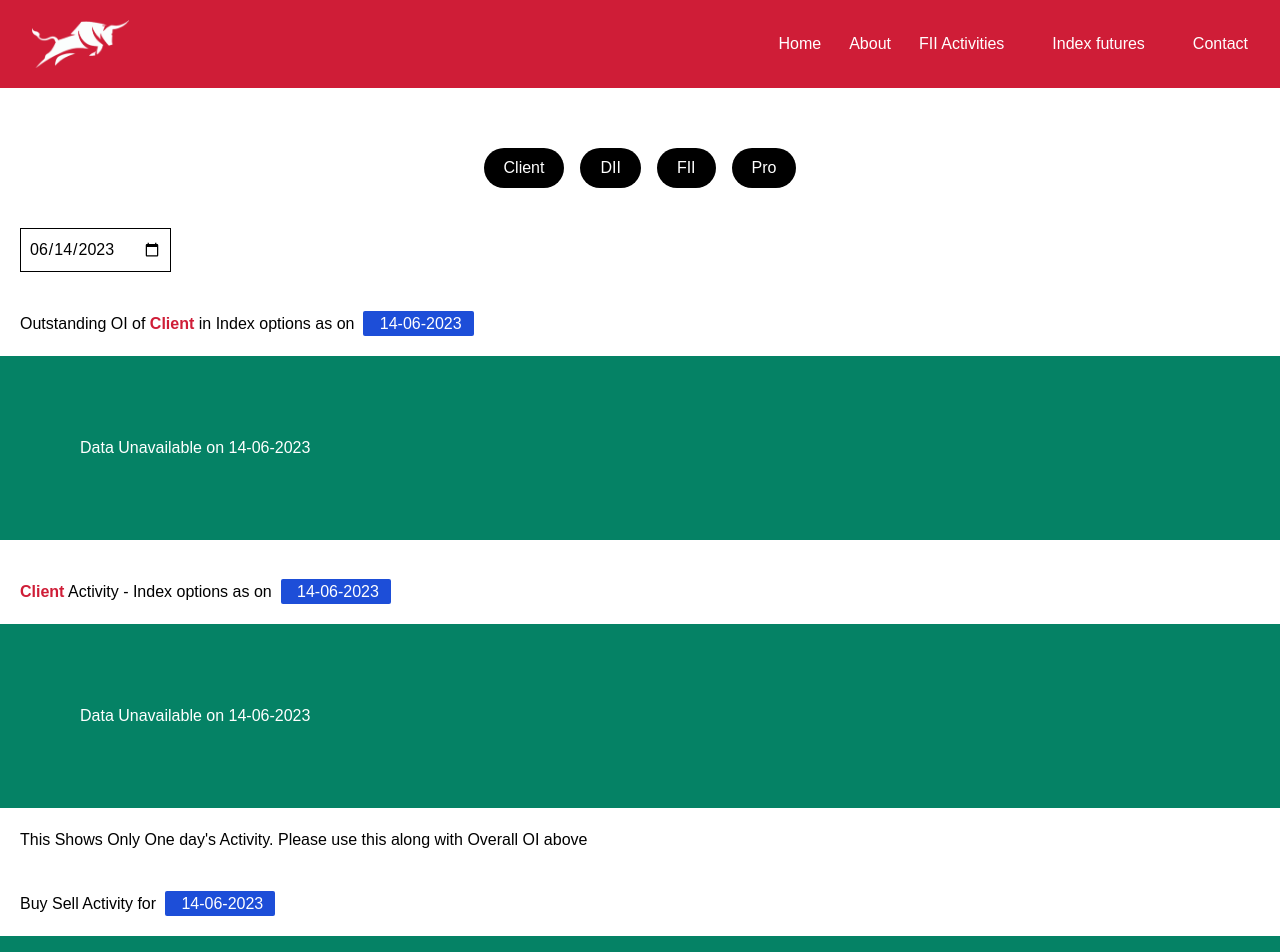
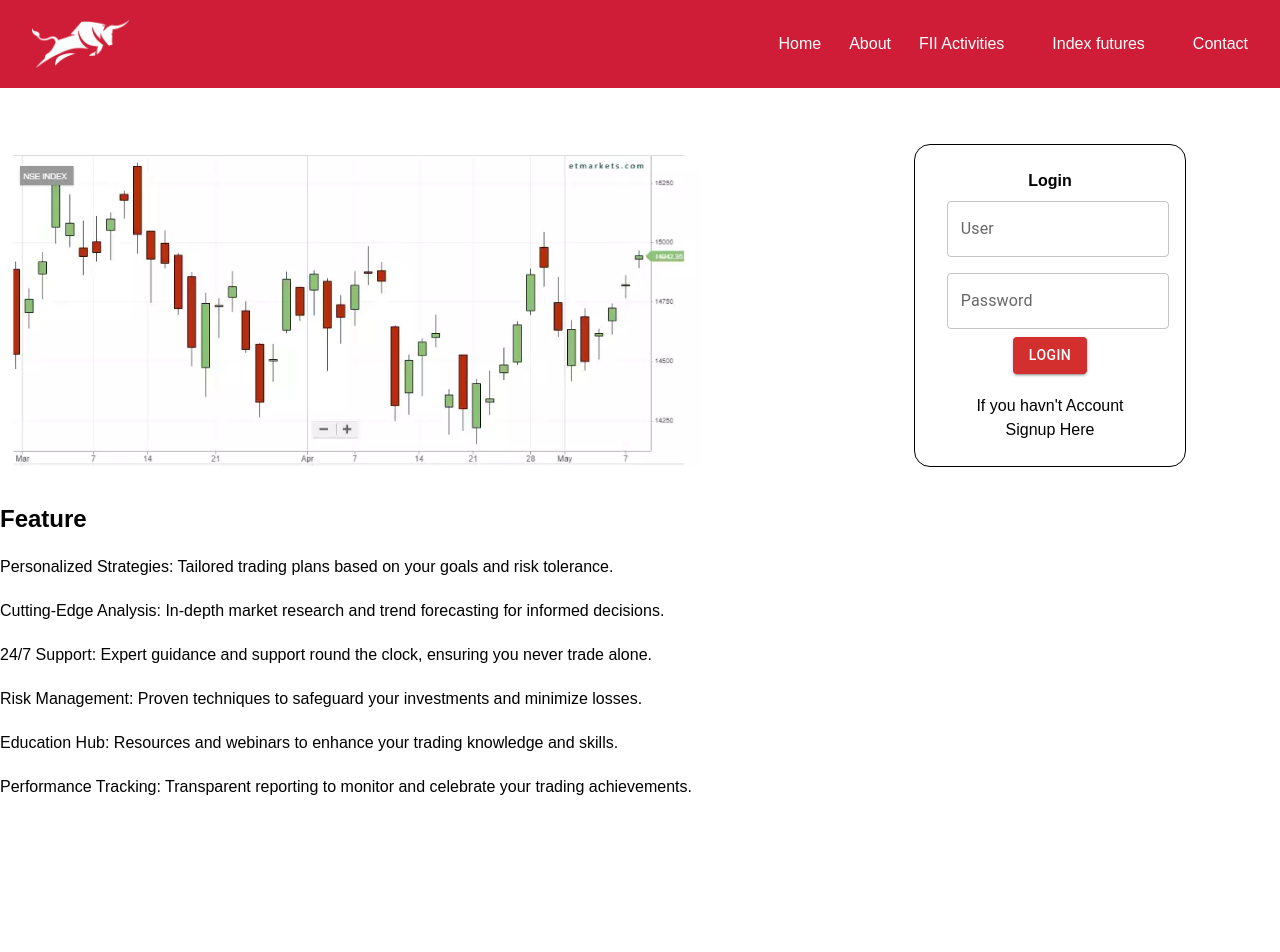
Before and after one commit to kamaluiuxd/future-bull, a React (Create React App) app: page / in a window 1280 px wide. Shown: the top 952 px of the page. After the commit the page ends 839 px from the top, so only its background shows below. Built offline with nearby package versions, Linux system fonts and the light colour scheme; no server answers; some icons are missing.

Commit message:
check for chart data with cors

```diff
--- a/src/Pages/Activities.js
+++ b/src/Pages/Activities.js
@@ -2,16 +2,23 @@ import BuySellActivities from "../Components/BuySellActivities";
 import CompanyFilter from "../Components/CompanyFilter";
 import DateComponent from "../Components/DateComponent";
 import FiiActivity from "../Components/FiiActivity";
+import OutstandingOF from "../Components/OutstandingOF";
 import { useTrade } from "../Context/TradeContext";
 
 const Activities = () => {
 	const { response, date, item } = useTrade();
 	let newDate = date.split("-").reverse().join("-");
 	return (
-		<div className="grid">
-			<section className="md:w-[1400px] md:mx-auto my-10 col-span-6">
+		<section className="md:w-[1400px] md:mx-auto my-10">
 			<CompanyFilter />
 			<DateComponent />
+			<section className="my-10 ">
+				<h1 className="m-5">
+					Outstanding OI of <span className="text-fb_prime font-bold">{item}</span> in Index options as on &nbsp;
+					<span className="px-3 py-1 bg-blue-700  text-white rounded-sm"> {newDate}</span>{" "}
+				</h1>
+				<OutstandingOF response={response} />
+			</section>
 
 			<section className="my-10 ">
 				<h1 className="m-5">
@@ -31,8 +38,6 @@ const Activities = () => {
 				<p className="m-5">This Shows Only One day's Activity. Please use this along with Overall OI above </p>
 			</section>
 		</section>
-			<section className="col-span-6">Hio</section>
-		</div>
 	);
 };
 export default Activities;
--- a/src/Pages/Chart.js
+++ b/src/Pages/Chart.js
@@ -3,6 +3,8 @@ import { useTrade } from "../Context/TradeContext";
 
 const Chart = () => {
 	const { months, chart } = useTrade();
+
+	console.log(months);
 	return (
 		<div>
 			<section className="m-5">
--- a/src/Pages/Home.js
+++ b/src/Pages/Home.js
@@ -1,49 +1,53 @@
 /* eslint-disable react-hooks/exhaustive-deps */
-import BuySellActivities from "../Components/BuySellActivities";
-import CompanyFilter from "../Components/CompanyFilter";
-import DateComponent from "../Components/DateComponent";
-import FiiActivity from "../Components/FiiActivity";
-import OutstandingOF from "../Components/OutstandingOF";
-import TableData from "../Components/TableData";
-import { useTrade } from "../Context/TradeContext";
-
+import { Box, Button, FormControl, TextField } from "@mui/material";
+// import { useState } from "react";
+import { Link } from "react-router-dom";
+import chart from "../assets/chart.webp";
 const Home = () => {
-	const { date, response, item, table } = useTrade();
-
-	let newDate = date.split("-").reverse().join("-");
-
 	return (
 		<section className="md:w-[1400px] md:mx-auto my-10">
-			<CompanyFilter />
-			<DateComponent />
-			<section className="my-10 ">
-				<h1 className="m-5">
-					Outstanding OI of <span className="text-fb_prime font-bold">{item}</span> in Index options as on &nbsp;
-					<span className="px-3 py-1 bg-blue-700  text-white rounded-sm"> {newDate}</span>{" "}
-				</h1>
-				<OutstandingOF response={response} />
+			<section className="grid grid-cols-12 items-center">
+				<img className="col-span-6" src={chart} alt="Nifty Chart" srcset="" />
+
+				<section className="col-span-6">
+					<div className="w-[600px] mx-auto  flex justify-center items-center">
+						<div className="bg-white border border-black p-4 m-4 rounded-2xl ">
+							<FormControl sx={{ m: 1, width: "25ch" }} variant="outlined">
+								<h1 className="font-bold text-center">Login</h1>
+								<div className="text-center">
+									<Box
+										component="form"
+										sx={{ "& .MuiTextField-root": { m: 1, width: "25ch" } }}
+										noValidate
+										autoComplete="off"
+									>
+										<TextField label="User" type="text" autoComplete="current-password" variant="outlined" />
+										<TextField label="Password" type="password" autoComplete="current-password" variant="outlined" />
+										<Button variant="contained" color="error">
+											Login
+										</Button>
+
+										<p className="mt-5">If you havn't Account</p>
+										<p>
+											<Link to="/signup"> Signup Here</Link>
+										</p>
+									</Box>
+								</div>
+							</FormControl>
+						</div>
+					</div>
+				</section>
 			</section>
-
-			<section className="my-10 ">
-				<h1 className="m-5">
-					<span className="text-fb_prime font-bold">{item}</span> Activity - Index options as on &nbsp;
-					<span className="px-3 py-1 bg-blue-700 text-white rounded-sm"> {newDate}</span>{" "}
-				</h1>
-				<FiiActivity response={response} />
-				<p className="m-5">This Shows Only One day's Activity. Please use this along with Overall OI above </p>
-			</section>
-
-			<section className="my-10 ">
-				<h1 className="m-5">
-					Buy Sell Activity for &nbsp;
-					<span className="px-3 py-1 bg-blue-700 text-white rounded-sm"> {newDate}</span>{" "}
-				</h1>
-				<BuySellActivities response={response} />
-				<p className="m-5">This Shows Only One day's Activity. Please use this along with Overall OI above </p>
-			</section>
-
 			<section>
-				<TableData table={table} />
+				<h1 className="text-2xl font-bold my-5">Feature</h1>
+				<ul className="space-y-5 ">
+					<li>Personalized Strategies: Tailored trading plans based on your goals and risk tolerance.</li>
+					<li>Cutting-Edge Analysis: In-depth market research and trend forecasting for informed decisions.</li>
+					<li>24/7 Support: Expert guidance and support round the clock, ensuring you never trade alone.</li>
+					<li>Risk Management: Proven techniques to safeguard your investments and minimize losses.</li>
+					<li>Education Hub: Resources and webinars to enhance your trading knowledge and skills.</li>
+					<li>Performance Tracking: Transparent reporting to monitor and celebrate your trading achievements.</li>
+				</ul>
 			</section>
 		</section>
 	);
--- a/src/Pages/Login.js
+++ b/src/Pages/Login.js
@@ -1,37 +1,4 @@
-import { Box, Button, FormControl, TextField } from "@mui/material";
-// import { useState } from "react";
-import { Link } from "react-router-dom";
-
 const Login = () => {
-	return (
-		<section className=" ">
-			<div className="w-[600px] mx-auto  flex justify-center items-center mt-40">
-				<div className="bg-white border border-black p-4 m-4 rounded-2xl ">
-					<FormControl sx={{ m: 1, width: "25ch" }} variant="outlined">
-						<h1 className="font-bold text-center">Login</h1>
-						<div className="text-center">
-							<Box
-								component="form"
-								sx={{ "& .MuiTextField-root": { m: 1, width: "25ch" } }}
-								noValidate
-								autoComplete="off"
-							>
-								<TextField label="User" type="text" autoComplete="current-password" variant="outlined" />
-								<TextField label="Password" type="password" autoComplete="current-password" variant="outlined" />
-								<Button variant="contained" color="error">
-									Login
-								</Button>
-
-								<p className="mt-5">If you havn't Account</p>
-								<p>
-									<Link to="/signup"> Signup Here</Link>
-								</p>
-							</Box>
-						</div>
-					</FormControl>
-				</div>
-			</div>
-		</section>
-	);
+	return <section className=" "></section>;
 };
 export default Login;
--- a/src/Pages/Signup.js
+++ b/src/Pages/Signup.js
@@ -27,7 +27,7 @@ const Signup = () => {
 
 								<p className="mt-5">If you have Account</p>
 								<p>
-									<Link to="/login"> Signin Here</Link>
+									<Link to="/"> Signin Here</Link>
 								</p>
 							</Box>
 						</div>
--- a/src/Pages/TradingActivities.js
+++ b/src/Pages/TradingActivities.js
@@ -1,4 +1,14 @@
+import TableData from "../Components/TableData";
+import { useTrade } from "../Context/TradeContext";
+
 const TradingActivities = () => {
-	return <div>TradingActivities</div>;
+	const { table } = useTrade();
+	return (
+		<>
+			<section>
+				<TableData table={table} />
+			</section>
+		</>
+	);
 };
 export default TradingActivities;
--- a/src/config/api.js
+++ b/src/config/api.js
@@ -15,3 +15,14 @@ export const tradeMy = () => `http://103.154.252.16:8080/futureBull/api/fetchTra
 
 //Fetch Daily Table Data
 export const tableData = () => `http://103.154.252.16:8080/futureBull/api/fetchDailyData`;
+
+//Fetch Index Feature Position Category
+export const ifpCategory = (date) => `http://103.154.252.16:8080/futureBull/api/fetchPositionsByCategory?date=${date}`;
+
+//Fetch Index Feature Position
+export const ifpHistory = (item) =>
+	`http://103.154.252.16:8080/futureBull/api/fetchPositionsHistory?clientType=${item}`;
+
+//Index Futures Positions – Daily Change
+export const ifpDailyChanges = (months) =>
+	`http://103.154.252.16:8080/futureBull/api/fetchPositionsDailyChange?monthYear=${months}`;
--- a/tailwind.config.js
+++ b/tailwind.config.js
@@ -1,3 +1,4 @@
+const plugin = require("tailwindcss/plugin");
 /** @type {import('tailwindcss').Config} */
 module.exports = {
 	content: ["./src/**/*.{js,jsx,ts,tsx}"],
@@ -15,5 +16,9 @@ module.exports = {
 			},
 		},
 	},
-	plugins: [],
+	plugins: [
+		plugin(function ({ addVariant }) {
+			addVariant("children", "&>*");
+		}),
+	],
 };
```
Also changed, not shown: src/assets/chart.webp (added). Lines whose indentation alone changed are shown as unchanged.
